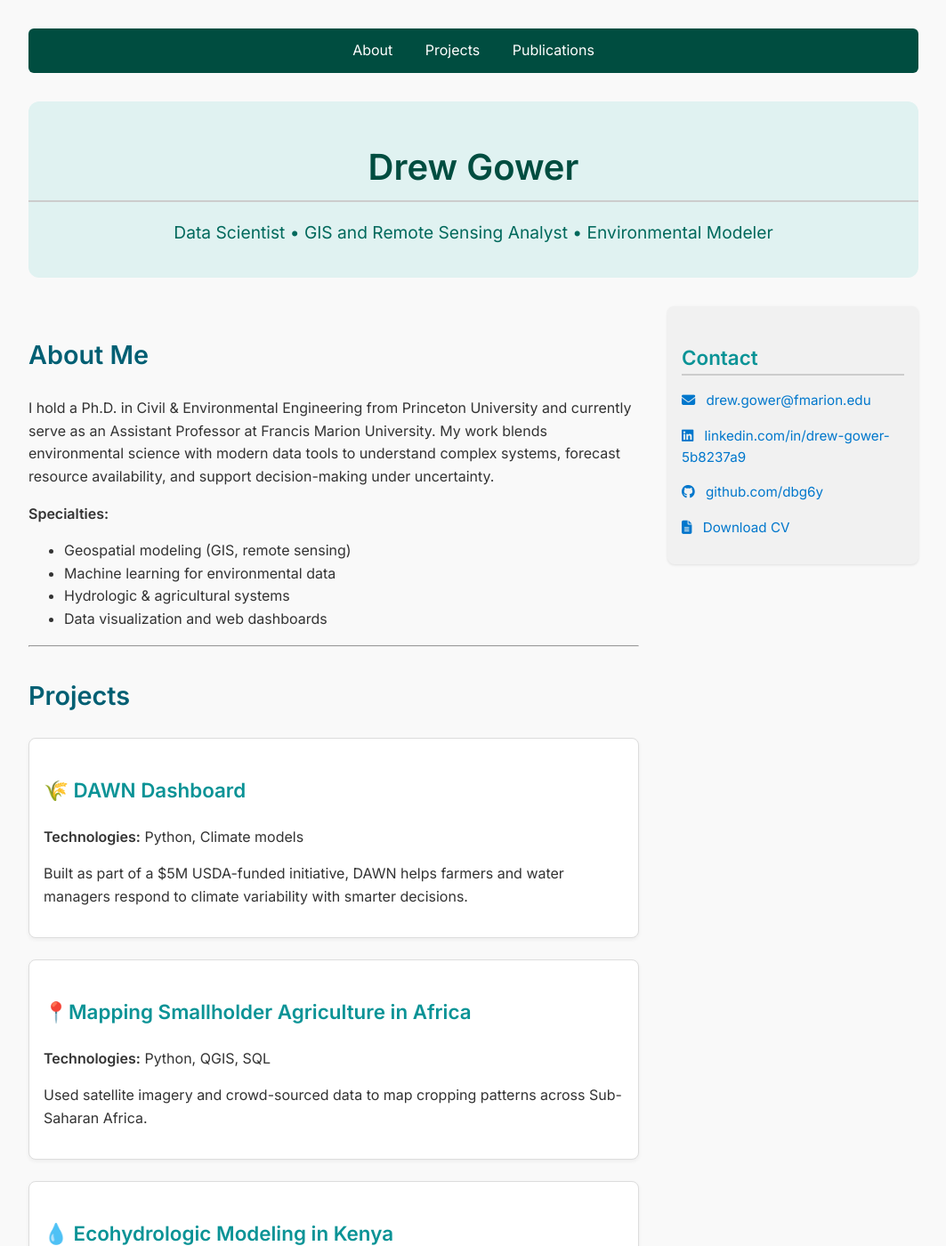
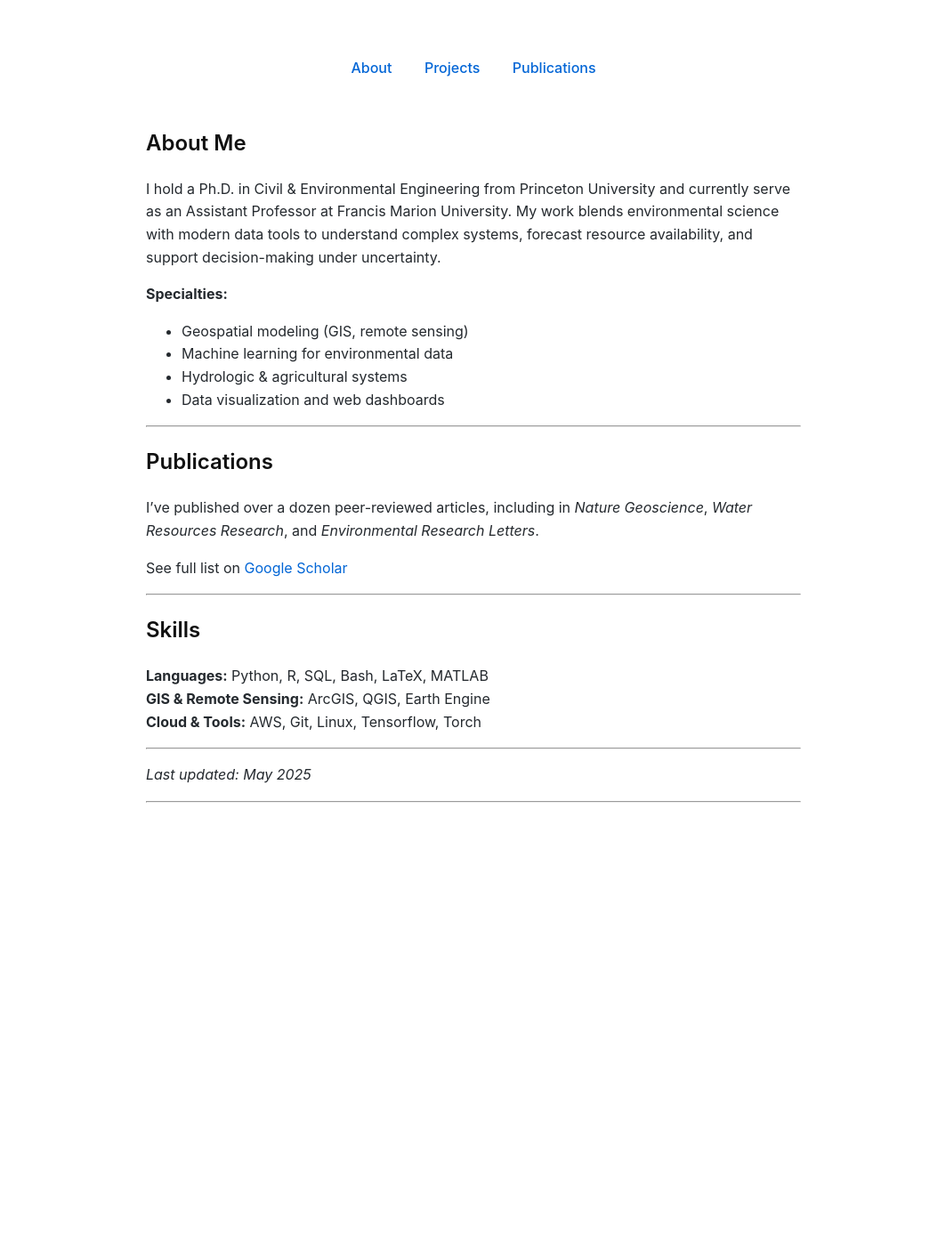
Before and after one commit to dbg6y/dbg6y.github.io, a Jekyll site: the page built from index.md, in a window 1280 px wide and 1400 px high. Shown: the whole window at 89% size, without its empty margins (108-1171 px from the left). Built offline with Jekyll 4.4.1, drawn with Linux system fonts in a browser that asks for light colours; some of the changed text lies outside the part shown.

Commit message:
complete redesign

```diff
--- a/_layouts/default.html
+++ b/_layouts/default.html
@@ -15,21 +15,10 @@
       <a href="#projects">Projects</a>
       <a href="#publications">Publications</a>
     </nav>
-    <div class="hero">
-      <h1>Drew Gower</h1>
-      <p>Data Scientist • GIS and Remote Sensing Analyst • Environmental Modeler</p>
-    </div>
     <div class="main-container">
       <main>
         {{ content }}
       </main>
-      <aside class="sidebar">
-        <h3>Contact</h3>
-        <p><i class="fas fa-envelope"></i> <a href="mailto:drew.gower@fmarion.edu">drew.gower@fmarion.edu</a></p>
-        <p><i class="fab fa-linkedin"></i> <a href="https://linkedin.com/in/drew-gower-5b8237a9" target="_blank">linkedin.com/in/drew-gower-5b8237a9</a></p>
-        <p><i class="fab fa-github"></i> <a href="https://github.com/dbg6y" target="_blank">github.com/dbg6y</a></p>
-        <p><i class="fas fa-file-alt"></i> <a href="/assets/250430_Gower_CV.pdf" target="_blank">Download CV</a></p>
-      </aside>
     </div>
   </div>
 </body>
--- a/assets/css/style.css
+++ b/assets/css/style.css
@@ -1,74 +1,47 @@
 body {
-  font-family: 'Inter', -apple-system, BlinkMacSystemFont, "Segoe UI", Roboto, "Helvetica Neue", Arial, sans-serif;
+  font-family: -apple-system, BlinkMacSystemFont, "Segoe UI", Roboto, "Helvetica Neue", Arial, sans-serif;
   line-height: 1.6;
-  margin: 0;
-  padding:0;
-  color: #333;
-  background-color: #f9f9f9;
+  color: #24292e;
+  background-color: #ffffff;
+  padding: 2rem;
+  max-width: 800px;
+  margin: 0 auto;
 }
 .page-container {
   max-width: 1000px;
   margin: 0 auto;
   padding: 2rem;
 }
-h1 {
-  font-size: 2.4rem;
-  border-bottom: 2px solid #ccc;
-  padding-bottom: 0.3rem;
-}
-h2 {
-  font-size: 1.8rem;
-  margin-top: 2rem;
-  color: #005f73;
-}
-h3 {
-  font-size: 1.4rem;
-  margin-top: 1.5rem;
-  color: #0a9396;
+h1, h2, h3 {
+  font-weight: 600;
+  color: #111;
 }
 a {
-  color: #0077cc;
+  color: #0366d6;
   text-decoration: none;
 }
 a:hover {
   text-decoration: underline;
 }
-code {
-  background-color: #eee;
-  padding: 0.2rem 0.4rem;
-  border-radius: 4px;
+pre, code {
+  font-family: SFMono-Regular, Consolas, "Liberation Mono", Menlo, monospace;
+  background-color: #f6f8fa;
+  padding: 0.5rem;
+  border-radius: 6px;
+  overflow-x: auto;
 }
 nav {
-  background-color: #004d40;
-  padding: 0.75rem 1rem;
   text-align: center;
-  border-radius: 6px;
   margin-bottom: 2rem;
 }
 nav a {
-  color: white;
   margin: 0 1rem;
+  color: #0366d6;
   text-decoration: none;
   font-weight: 500;
 }
 nav a:hover {
   text-decoration: underline;
-}
-.hero {
-  text-align: center;
-  padding: 1rem 0;
-  background-color: #e0f2f1;
-  border-radius: 12px;
-  margin-bottom: 2rem;
-}
-.hero h1 {
-  margin-bottom: 0.3rem;
-  font-size: 2.5rem;
-  color: #004d40;
-}
-.hero p {
-  font-size: 1.2rem;
-  color: #00695c;
 }
 .main-container {
   display: flex;
@@ -77,47 +50,6 @@ nav a:hover {
 }
 main {
   flex: 3;
-}
-.sidebar {
-  flex: 1;
-  background-color: #f1f1f1;
-  padding: 1rem;
-  border-radius: 8px;
-  box-shadow: 0 1px 3px rgba(0,0,0,0.1);
-  position: sticky;
-  top: 2rem;
-  max-width: 300px;
-  min-width: 250px;
-  font-size: 0.95rem;
-  word-break: normal;
-}
-.sidebar a {
-  overflow-wrap: anywhere;
-  text-decoration: none;
-}
-.sidebar a:hover {
-  text-decoration: underline;
-}
-.sidebar h3 {
-  border-bottom: 2px solid #ccc;
-  margin-bottom: 1rem;
-}
-.sidebar p {
-  margin-bottom: 0.8rem;
-}
-.sidebar i {
-  margin-right: 0.5rem;
-  color: #0077cc;
-}
-.project-card {
-  border: 1px solid #ddd;
-  border-radius: 8px;
-  padding: 1rem;
-  margin-bottom: 1.5rem;
-  background-color: #ffffff;
-  box-shadow: 0 2px 4px rgba(0,0,0,0.05);
-}
-@media (max-width: 768px) {
   .main-container {
     flex-direction: column;
   }
--- a/index.md
+++ b/index.md
@@ -11,28 +11,6 @@ I hold a Ph.D. in Civil & Environmental Engineering from Princeton University an
 - Machine learning for environmental data
 - Hydrologic & agricultural systems
 - Data visualization and web dashboards
-
----
-
-## Projects
-
-<div class="project-card">
-  <h3>🌾 DAWN Dashboard</h3>
-  <p><strong>Technologies:</strong> Python, Climate models</p>
-  <p>Built as part of a $5M USDA-funded initiative, DAWN helps farmers and water managers respond to climate variability with smarter decisions.</p>
-</div>
-
-<div class="project-card">
-  <h3>📍Mapping Smallholder Agriculture in Africa</h3>
-  <p><strong>Technologies:</strong> Python, QGIS, SQL</p>
-  <p>Used satellite imagery and crowd-sourced data to map cropping patterns across Sub-Saharan Africa.</p>
-</div>
-
-<div class="project-card">
-  <h3>💧 Ecohydrologic Modeling in Kenya</h3>
-  <p><strong>Technologies:</strong> R, Python, AWS, LaTeX, Environmental Sensors</p>
-  <p>Developed simulation models to assess the resilience of smallholder irrigation systems in dryland environments.</p>
-</div>
 
 ---
 
```
